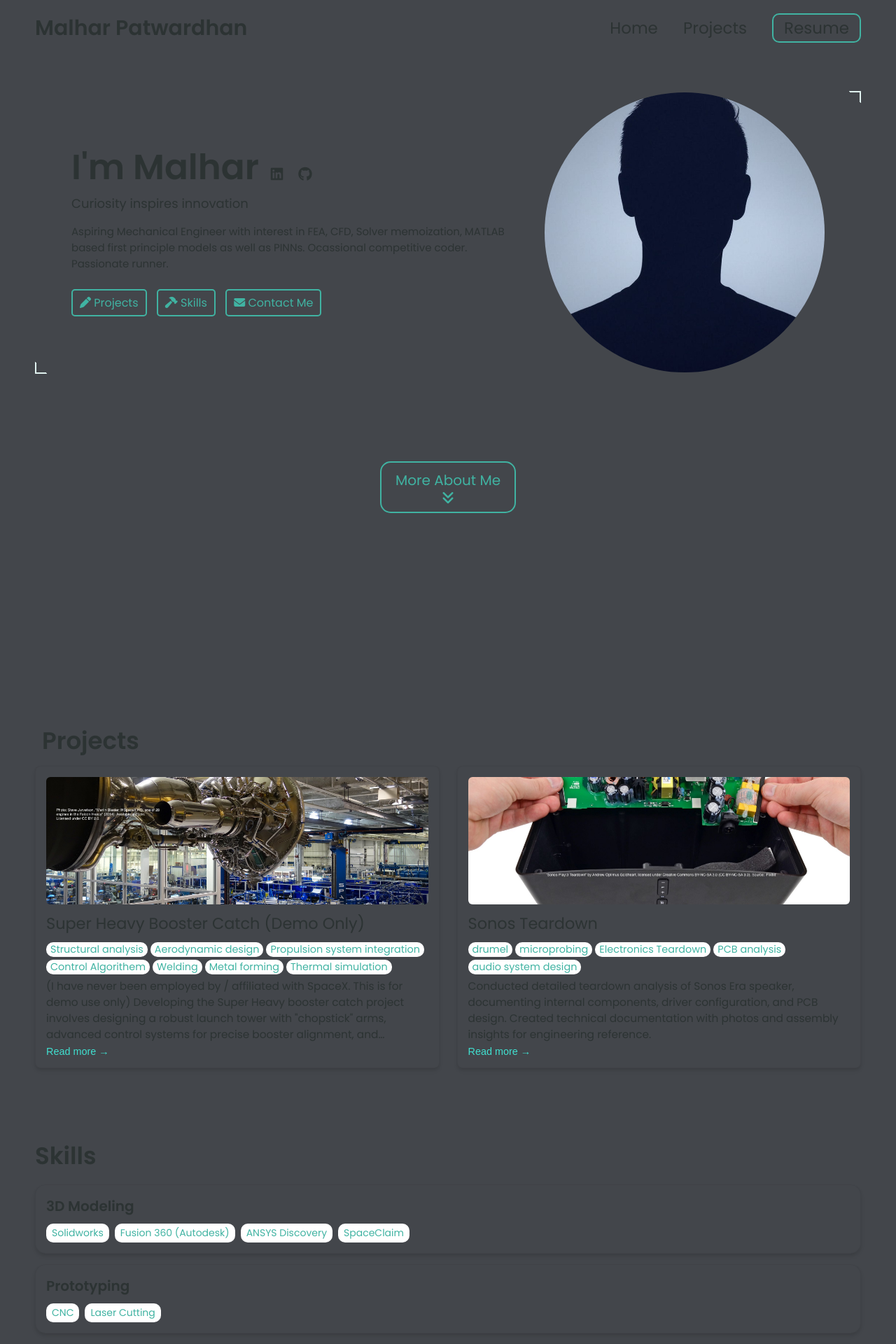
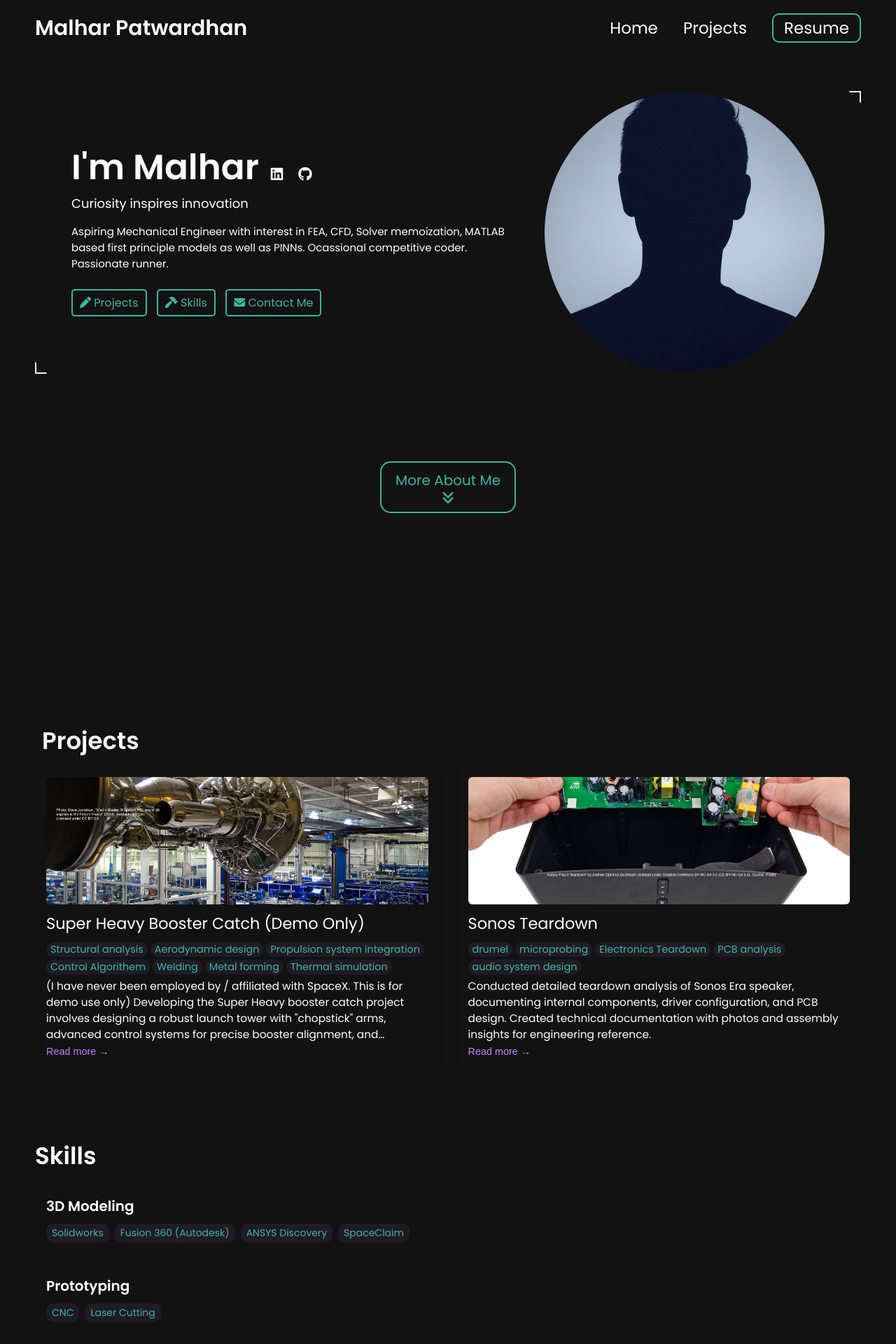
Before and after one commit to Assembly00111/Assembly00111.github.io, a Jekyll site: the page built from index.html, in a window 1280 px wide. Shown: the top 1920 px of the page at 70% size. Built offline with Jekyll 4.4.1, drawn with Linux system fonts in a browser that asks for light colours.

Commit message:
Update _config.yml

```diff
--- a/_config.yml
+++ b/_config.yml
@@ -84,12 +84,12 @@ formspree-key:   https://formspree.io/f/{8-digit key}
 
 # Active theme (Updatethis to switch themes). Make sure to keep the indentation the samne.
 colors: # this is the basic theme
-  text: "#2c3333"
+  text: white
   border: "#e0f2ef"
   link: "#40b3a2"
-  highlight: "#40E0D0"
-  background: "#43464b"
-  light_background: white
+  highlight: "#BB86FC"
+  background: "#121212"
+  light_background: "#1F1B24"
 
 # A few examples.
 basic theme:
```
